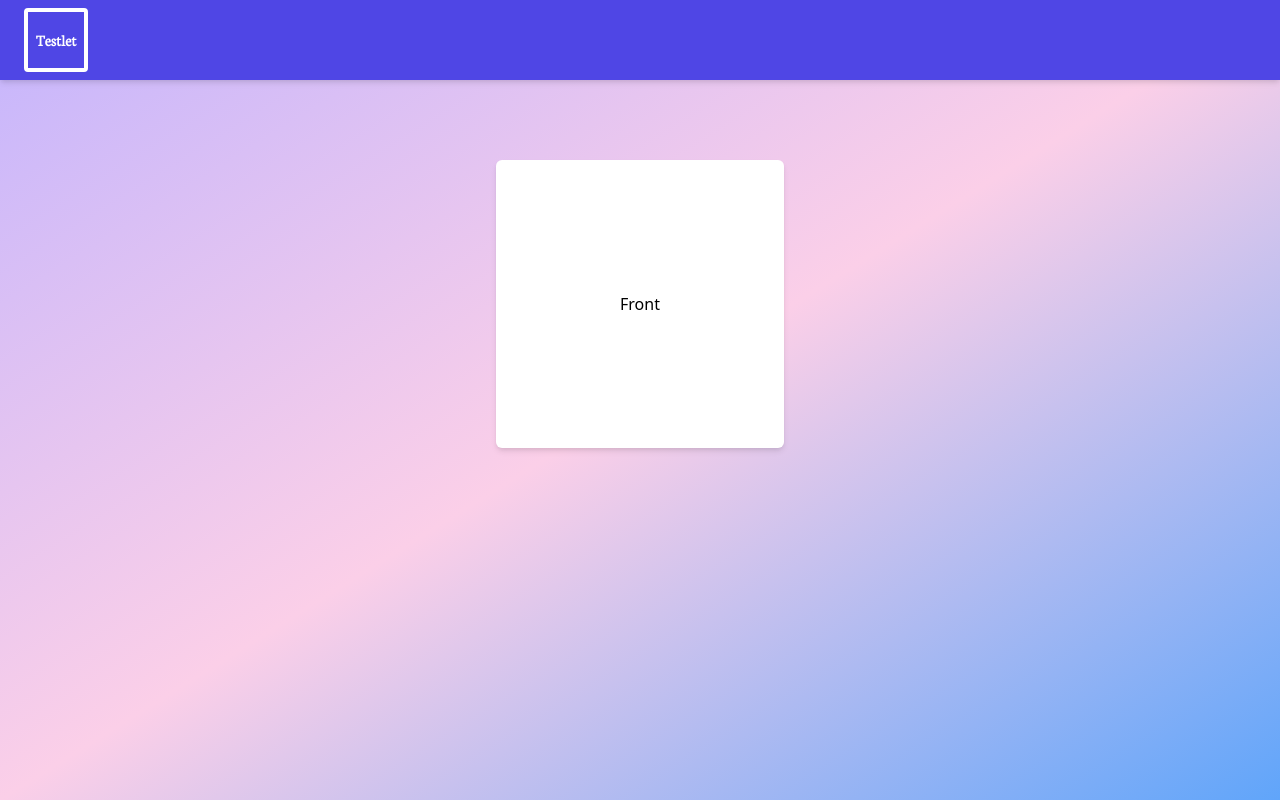
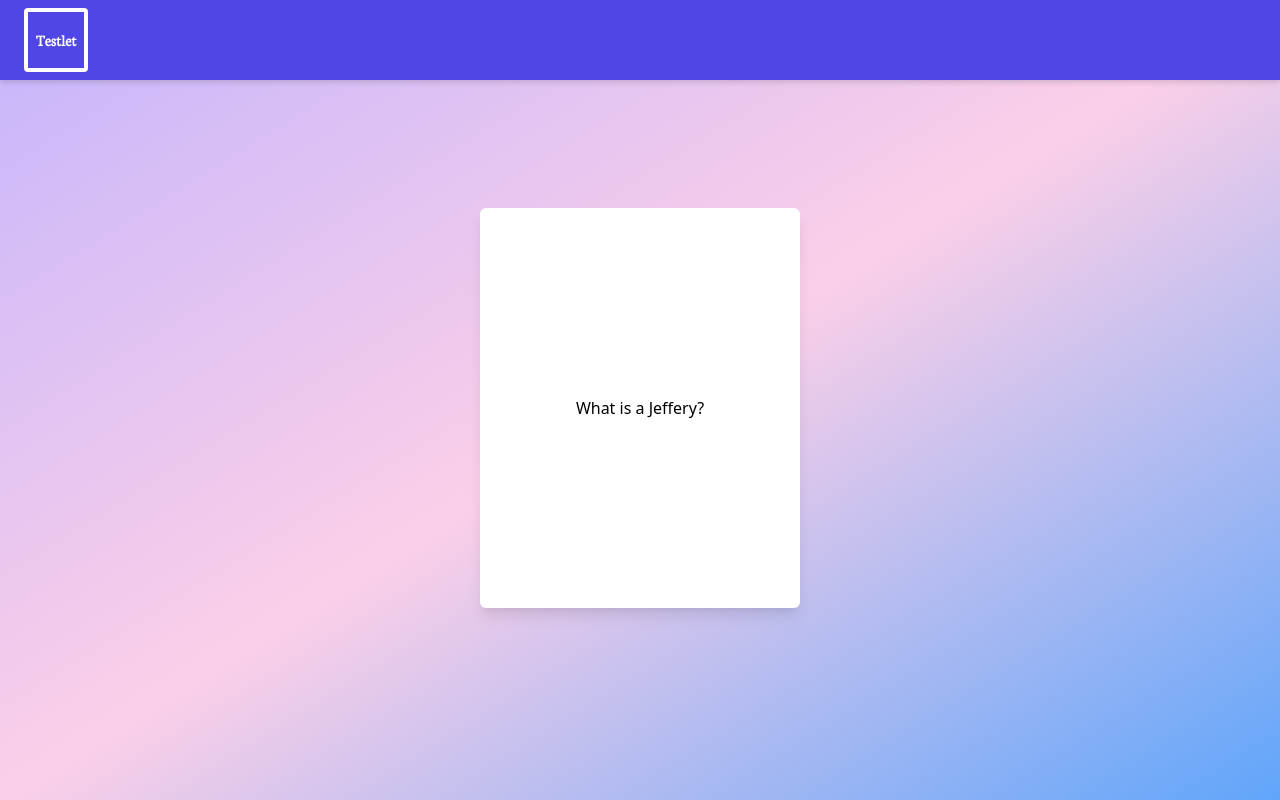
Before and after one commit to 5vedish/Quizlet-Clone, a Next.js app: page /study in a window 1280 px wide. Built offline with nearby package versions, Linux system fonts and the light colour scheme.

Commit message:
Updated flashcard

```diff
--- a/components/flashcard.tsx
+++ b/components/flashcards/flashcard.tsx
@@ -13,17 +13,17 @@ export default function FlashCard() {
         as={Fragment}
         show={isFront}
         enter="transform duration-200 ease-out transition delay-200"
-        enterFrom="opacity-0 -rotate-180 scale-50"
-        enterTo="opacity-100 -rotate-1 scale-100"
-        leave="transform transition duration-200"
-        leaveFrom="opacity-100 rotate-0 scale-100"
-        leaveTo="opacity-0 rotate-180 scale-50"
+        enterFrom="opacity-100 scale-y-0"
+        enterTo="opacity-100 scale-y-100"
+        leave="transform transition duration 200"
+        leaveFrom="opacity-100 scale-y-100"
+        leaveTo="opacity-100 scale-y-0"
       >
         <button
           onClick={() => setIsFront((isFront) => !isFront)}
-          className="flex-inital mt-20 bg-white w-72 h-72 rounded-md shadow-md focus:outline-none"
+          className="flex-inital mt-52 fixed bg-white w-1/4 h-1/2 rounded-md shadow-lg focus:outline-none p-2"
         >
-          Front
+          <p>What is a Jeffery?</p>
         </button>
       </Transition>
 
@@ -32,17 +32,17 @@ export default function FlashCard() {
         as={Fragment}
         show={!isFront}
         enter="transform duration-200 ease-out transition delay-200"
-        enterFrom="opacity-0 -rotate-180 scale-50"
-        enterTo="opacity-100 -rotate-1 scale-100"
+        enterFrom="opacity-100 scale-y-0"
+        enterTo="opacity-100 scale-y-100"
         leave="transform transition duration-200"
-        leaveFrom="opacity-100 rotate-0 scale-100"
-        leaveTo="opacity-0 rotate-180 scale-50"
+        leaveFrom="opacity-100 scale-y-100"
+        leaveTo="opacity-100 scale-y-0"
       >
         <button
           onClick={() => setIsFront((isFront) => !isFront)}
-          className="flex-inital mt-20 bg-white w-72 h-72 rounded-md shadow-md focus:outline-none"
+          className="flex-inital mt-52 fixed bg-white w-1/4 h-1/2 rounded-md shadow-lg focus:outline-none"
         >
-          Back
+          Jeffery is a Jefferarri.
         </button>
       </Transition>
 
```
Also changed, not shown: pages/study.tsx (+7 -7 lines).
